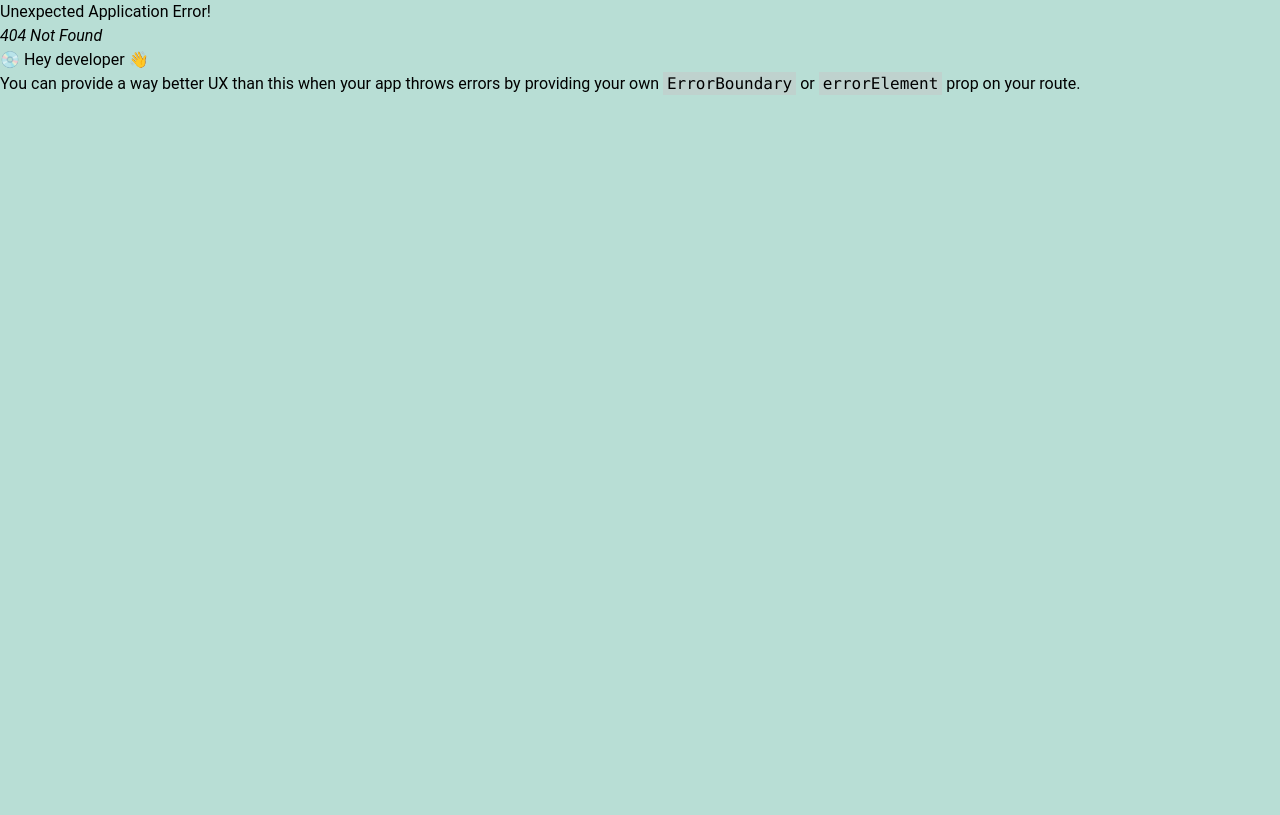
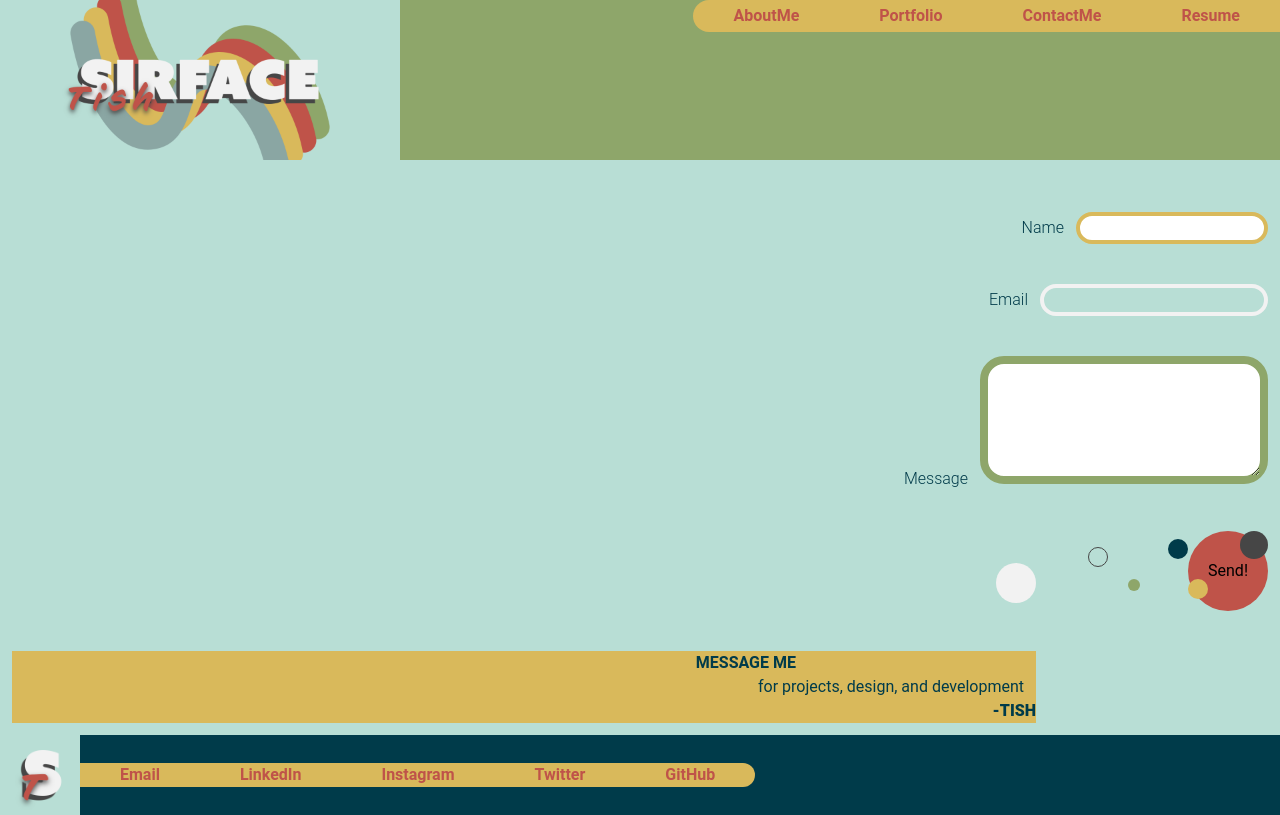
Before and after one commit to ThisTish/Portfolio_of_Tish, a React (Vite) app in the folder Portfolio/: page /contactme in a window 1280 px wide. Before the commit this address had no page. Built offline with nearby package versions, Linux system fonts and the light colour scheme.

Commit message:
contactMe form

```diff
--- a/Portfolio/src/App.jsx
+++ b/Portfolio/src/App.jsx
@@ -3,13 +3,15 @@ import './index.css'
 import MainLayout from './layouts/MainLayout.jsx'
 import AboutMe from './pages/AboutMe.jsx'
 import Portfolio from './pages/Portfolio.jsx'
+import ContactMe from './pages/ContactMe.jsx'
 
 
 const router = createBrowserRouter (
   createRoutesFromElements(
     <Route path='/' element={<MainLayout />} >
-      <Route path='/aboutMe' element={<AboutMe />} />
+      <Route path='/aboutme' element={<AboutMe />} />
       <Route path='/portfolio' element={<Portfolio />} />
+      <Route path='/contactme' element={<ContactMe />} />
 
     </Route>
   )
--- /dev/null
+++ b/Portfolio/src/components/ContactForm.jsx
@@ -0,0 +1,34 @@
+
+const ContactForm = () => {
+	return (
+		<div className="flex flex-col my-10">
+			<form action="" className="space-y-10 flex flex-col items-end">
+				<div>
+					<label className="text-secondary font-light m-3" htmlFor="">Name</label>
+					<input type="text"  className=" max-w-48 text-shadow rounded-full border-yellow border-4"/>
+				</div>
+
+				<div>
+					<label className="text-secondary font-light m-3" htmlFor="">Email</label>
+					<input type="text" className="text-shadow rounded-full bg-primary border-highlight border-4" />
+				</div>
+
+				<div>
+					<label className="text-secondary font-light m-3">Message</label>
+					<textarea name="message" id="" className="text-shadow rounded-3xl h-32 w-72 border-8 border-green"></textarea>
+				</div>
+
+				<div className="h-20 flex justify-between relative">
+					<div className="bg-yellow w-5 h-5 rounded-full absolute bottom-3"></div>
+					<div className="bg-shadow w-7 h-7 rounded-full absolute right-0"></div>
+					<div className="bg-highlight w-10 h-10 rounded-full absolute top-8 -left-48"></div>
+					<div className="border border-shadow border-3 w-5 h-5 rounded-full absolute top-4 right-40"></div>
+					<div className="bg-green w-3 h-3 rounded-full absolute bottom-5 right-32"></div>
+					<div className="bg-secondary w-5 h-5 rounded-full absolute top-2 right-20 "></div>
+					<button type="submit" className="bg-red rounded-full px-5" > Send! </button>
+				</div>
+			</form>
+		</div>
+	)
+}
+export default ContactForm
--- a/Portfolio/src/components/ProjectCards.jsx
+++ b/Portfolio/src/components/ProjectCards.jsx
@@ -16,7 +16,7 @@ const ProjectCards = () => {
           <img src={inOrOutPic} alt="In Or Out playful logo" className='w-20 h-20 rounded-full grayscale brightness-150 hover:brightness-100 hover:grayscale-0 transition duration-300 ease-in-out' />
       </div>
 
-        <div className="text-red text-sm font-semibold flex flex-col items-end -ml-12">
+        <div className="text-red text-sm font-bold flex flex-col items-end -ml-12">
             <a href="https://in-or-out-6n4t.onrender.com/">Website</a>
             <a href="https://github.com/Sean-K-Madigan/In-Or-Out">Repo</a>
 
@@ -26,7 +26,7 @@ const ProjectCards = () => {
       {/* 2nd card (mirrored) */}
       <div className='flex'>
 
-      <div className="text-red text-sm font-semibold flex flex-col justify-end -mr-12 z-10">
+      <div className="text-red text-sm font-bold flex flex-col justify-end -mr-12 z-10">
             <a href="https://github.com/Sean-K-Madigan/In-Or-Out">Repo</a>
           <a href="https://blogology2-0.onrender.com">Website</a>
         </div>
--- /dev/null
+++ b/Portfolio/src/pages/ContactMe.jsx
@@ -0,0 +1,16 @@
+import ContactForm from "../components/ContactForm"
+
+const ContactMe = () => {
+	return (
+		<div className="m-3">
+			<ContactForm />
+			<div className="bg-yellow max-h-24 flex flex-col items-end justify-end max-w-screen-lg text-secondary">
+				<p className="font-semibold mr-60">MESSAGE ME</p>
+				<p className="mr-3">for projects, design, and development</p>
+				<h3 className="font-extrabold">-TISH</h3>
+			</div>
+		</div>
+	)
+}
+
+export default ContactMe
```
Also changed, not shown: 1 other file (tests, documents, lock files or other folders).
